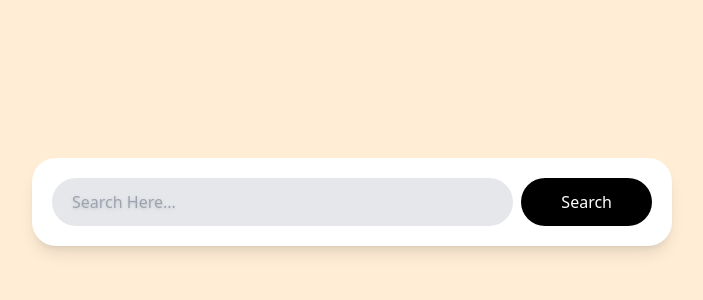
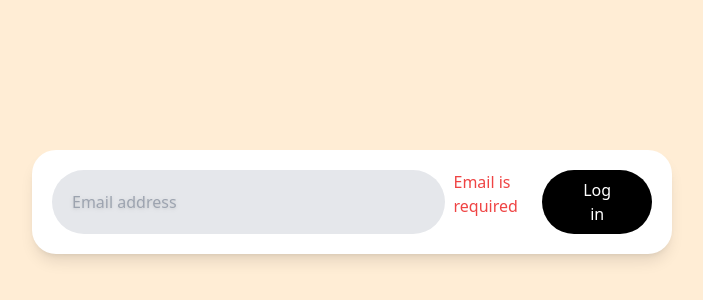
Before and after one commit to yun0727/carrot-market-2.0V, a Next.js app: page / in a window 1280 px wide. Shown: the part 198-498 px from the top of the page, without its empty margins (288-991 px from the left). Built offline with nearby package versions, Linux system fonts and the light colour scheme.

Commit message:
3.6 Form Modifiers

```diff
--- a/app/page.tsx
+++ b/app/page.tsx
@@ -3,12 +3,16 @@
     <main className="bg-gray-100 sm:bg-red-100 md:bg-green-100 lg:bg-cyan-100 xl:bg-orange-100 2xl:bg-purple-100 h-screen flex items-center justify-center p-5 dark:bg-gray-700">
       <div className="bg-white shadow-lg p-5 rounded-3xl w-full max-w-screen-sm dark:bg-gray-600 flex flex-col gap-2 md:flex-row">
         <input
-          className="w-full rounded-full py-3 bg-gray-200 pl-5 outline-none ring ring-transparent focus:ring-orange-500 focus:ring-offset-2 transition-shadow placeholder:drop-shadow"
-          type="text"
-          placeholder="Search Here..."
+          className="w-full rounded-full py-3 bg-gray-200 pl-5 outline-none ring ring-transparent focus:ring-orange-500 focus:ring-offset-2 transition-shadow placeholder:drop-shadow invalid:focus:ring-red-500 peer"
+          type="email"
+          placeholder="Email address"
+          required
         />
-        <button className="bg-black text-white py-2 rounded-full active:scale-90 focus:scale-90 transition-transform font-medium outline-none md:px-10">
-          Search
+        <span className="text-red-500 font-medium hidden peer-invalid:block">
+          Email is required
+        </span>
+        <button className="bg-black text-white py-2 rounded-full active:scale-90 transition-transform font-medium outline-none md:px-10">
+          Log in
         </button>
       </div>
     </main>
```
